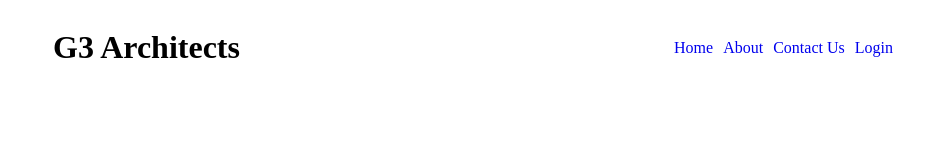
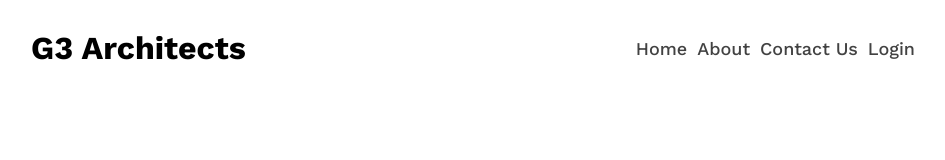
Before and after one commit to tazbir01/g3-architects-web, a plain HTML site: page index.html in a window 1280 px wide. Shown: the whole page, without its empty margins (167-1112 px from the left). Drawn offline with nearby package versions, Linux system fonts and the light colour scheme.

Commit message:
added font family from google

```diff
--- a/styles/architect.css
+++ b/styles/architect.css
@@ -1,16 +1,33 @@
-.nav{
+/* font family work sans */
+@import url('https://fonts.googleapis.com/css2?family=Work+Sans:wght@400;500;700;800&display=swap');
+
+* {
+    padding: 0 auto;
+    font-family: 'Work Sans', sans-serif;
+}
+
+.nav {
     display: flex;
     justify-content: space-around;
     align-items: center;
 }
-.nav-manu{
+
+.nav-manu {
     display: flex;
 }
 
-a{
+
+a {
     text-decoration: none;
     margin-left: 10px;
 }
-li{
+
+li {
     list-style: none;
 }
+
+li a {
+    color: #424242;
+    font-size: 18px;
+    font-weight: 500;
+}
```
